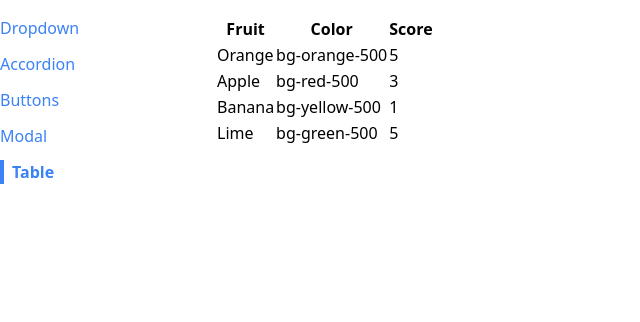
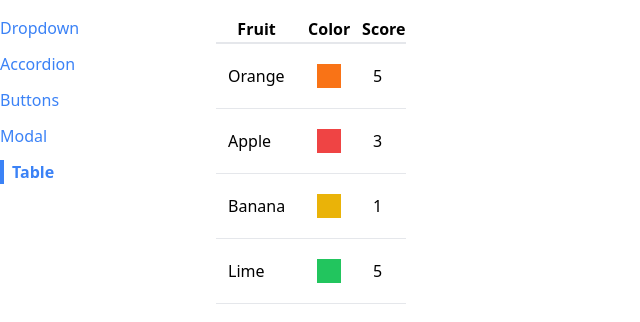
Before and after one commit to CamiloCardenasMesa/components, a React (Create React App) app: page /table in a window 1280 px wide. Shown: the top 322 px of the page, without its empty margins (0-640 px from the left). Built offline with nearby package versions, Linux system fonts and the light colour scheme.

Commit message:
style: improvement on display color

```diff
--- a/src/components/Table.js
+++ b/src/components/Table.js
@@ -1,18 +1,20 @@
 function Table({ data }) {
     const renderedRows = data.map((fruit) => {
         return (
-            <tr key={fruit.name}>
-                <td>{fruit.name}</td>
-                <td>{fruit.color}</td>
-                <td>{fruit.score}</td>
+            <tr className="border-b" key={fruit.name}>
+                <td className="p-3">{fruit.name}</td>
+                <td className="p-3">
+                    <div className={`p-3 m-2 ${fruit.color}`}></div>
+                </td>
+                <td className="p-3">{fruit.score}</td>
             </tr>
         );
     });
 
     return (
-        <table>
+        <table className="table-auto border-spacing-2">
             <thead>
-                <tr>
+                <tr className="border-b-2">
                     <th>Fruit</th>
                     <th>Color</th>
                     <th>Score</th>
```
